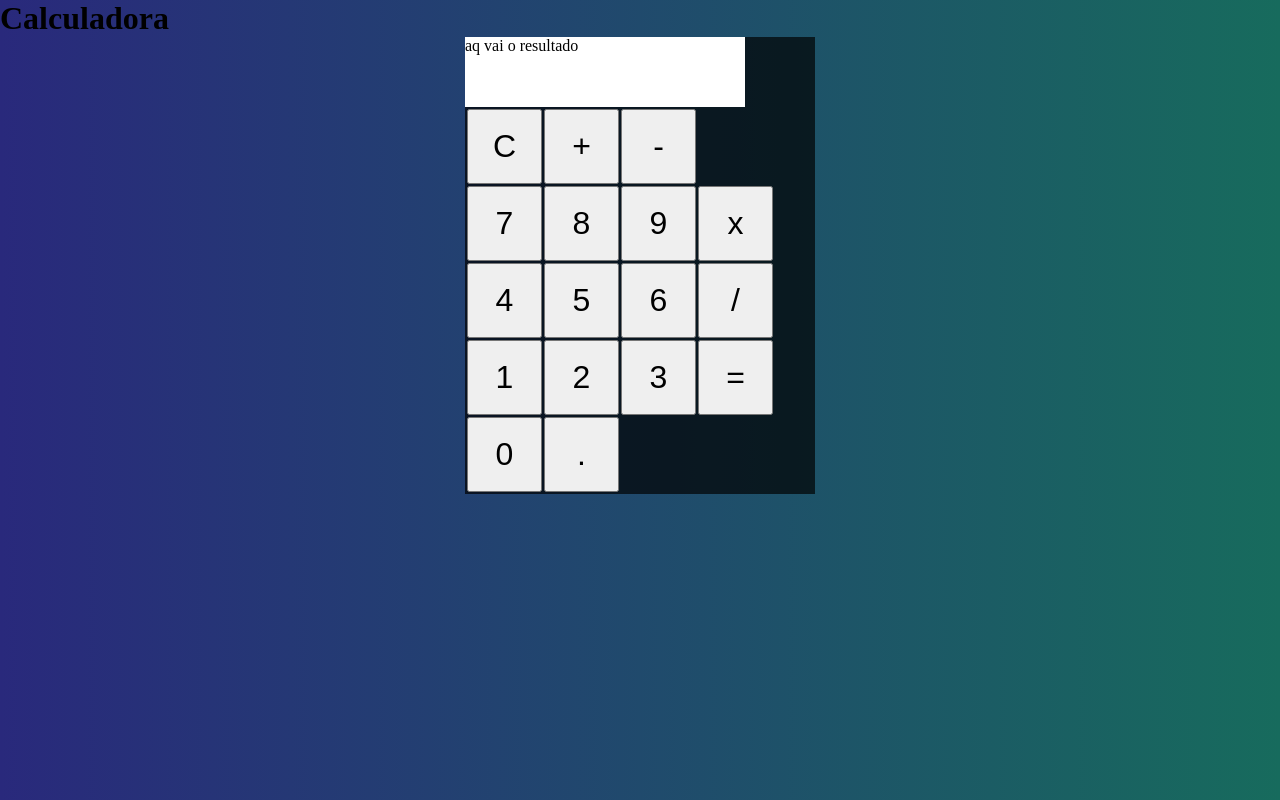
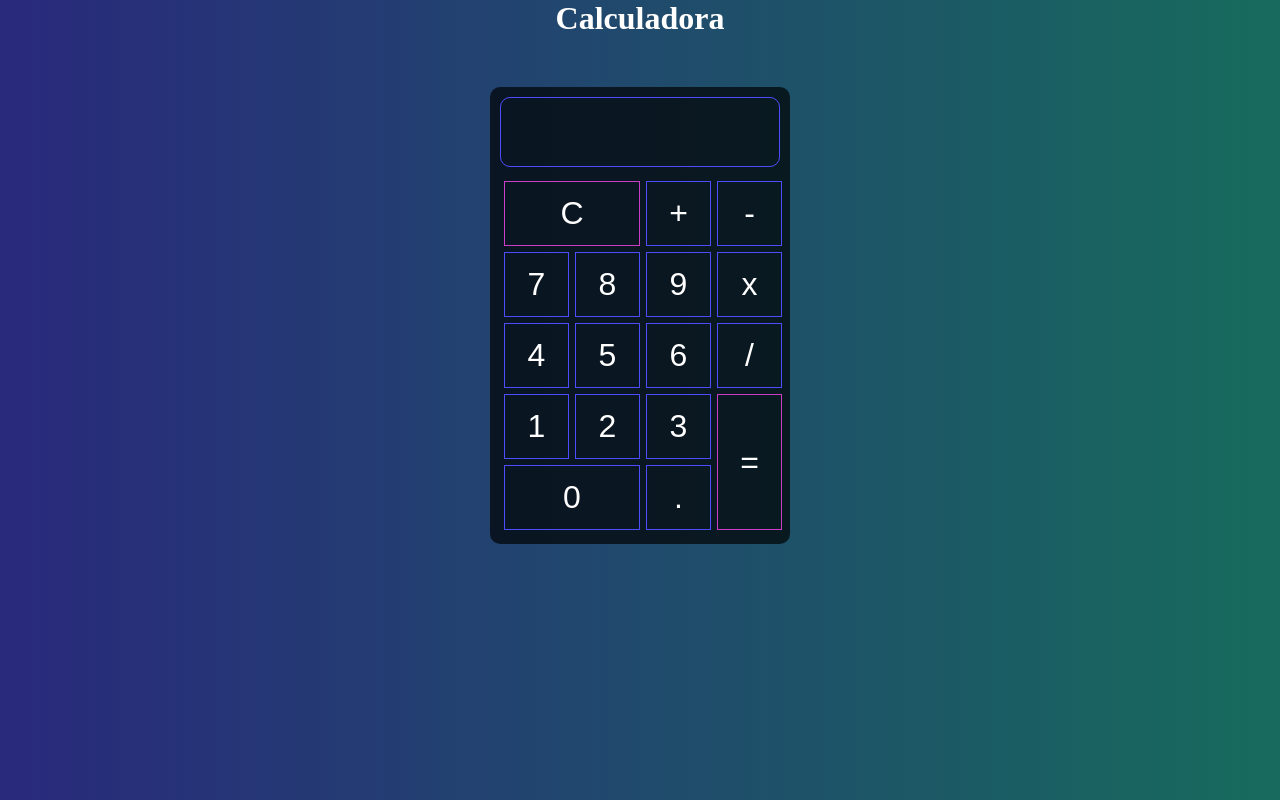
Before and after one commit to vithorfjm/calculadora, a plain HTML site: page index.html in a window 1280 px wide. Drawn offline with Linux system fonts and the light colour scheme.

Commit message:
estilização e html prontos

```diff
--- a/index.html
+++ b/index.html
@@ -12,11 +12,11 @@
         <h1>Calculadora</h1>
         <main id="container">
             <div id="result-container">
-                <p id="result">aq vai o resultado</p>
+                <p id="result"></p>
             </div>
             <table>
-                <tr>
-                    <td><button class="button">C</button></td>
+                <tr >
+                    <td colspan="2"><button class="button pink c">C</button></td>
                     <td><button class="button">+</button></td>
                     <td><button class="button">-</button></td>
                 </tr>
@@ -36,10 +36,10 @@
                     <td><button class="button">1</button></td>
                     <td><button class="button">2</button></td>
                     <td><button class="button">3</button></td>
-                    <td><button class="button">=</button></td>
+                    <td rowspan="2"><button class="button pink equal" >=</button></td>
                 </tr>
                 <tr>
-                    <td><button class="button">0</button></td>
+                    <td colspan="2"><button class="button zero" >0</button></td>
                     <td><button class="button">.</button></td>
                 </tr>
             </table>
--- a/style.css
+++ b/style.css
@@ -8,21 +8,70 @@ body {
     background-image: linear-gradient(to left, rgb(23, 107, 93), rgb(41, 41, 124));
 }
 
+h1 {
+    text-align: center;
+    color: white;
+    margin-bottom: 50px;
+}
+
 #container {
     margin: auto;
     background-color: rgba(0, 0, 0, 0.692);
-    width: 350px;
+    width: 300px;
+    padding: 10px;
+    border-radius: 10px;
+
 }
 
 #result-container {
-    background-color: white;
-    width: 80%;
+    background-color: transparent;
+    width: 100%;
     height: 70px;
+    margin: 0 auto 10px auto;
+    border-radius: 10px;
+    border: solid #4D4DFF 1px;
 }
 
 .button {
-    width: 75px;
-    height: 75px;
+    width: 65px;
+    height: 65px;
     font-size: 2rem;
+    border: solid #4D4DFF 1px;
+    margin: 2px;
+    color: white;
+    background-color: transparent;
+}
 
+button:hover {
+    border: none;
+    background-color: rgba(77, 77, 255, 0.600);
 }
+
+button:active {
+    border: solid #4D4DFF 1px;
+}
+
+.pink {
+    border: solid #c93dc9 1px;
+}
+
+.pink:hover {
+    border: none;
+    background-color: rgba(201, 61, 201, 0.600);
+}
+
+.pink:active {
+    border: solid #c93dc9 1px;
+}
+
+.equal {
+    height: 136px;
+}
+
+.zero {
+    width: 136px;
+}
+
+.c {
+    width: 136px;
+}
```
